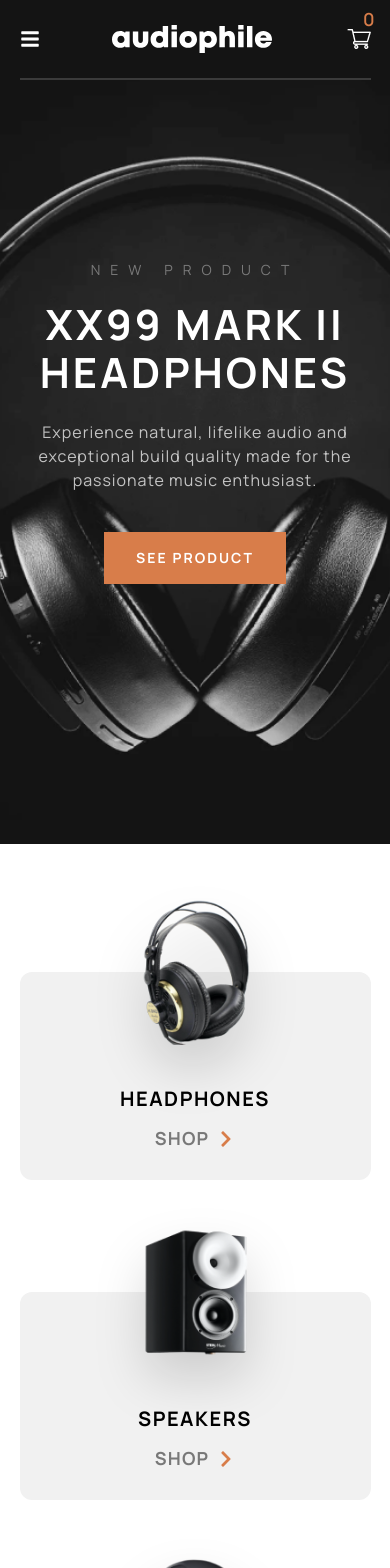
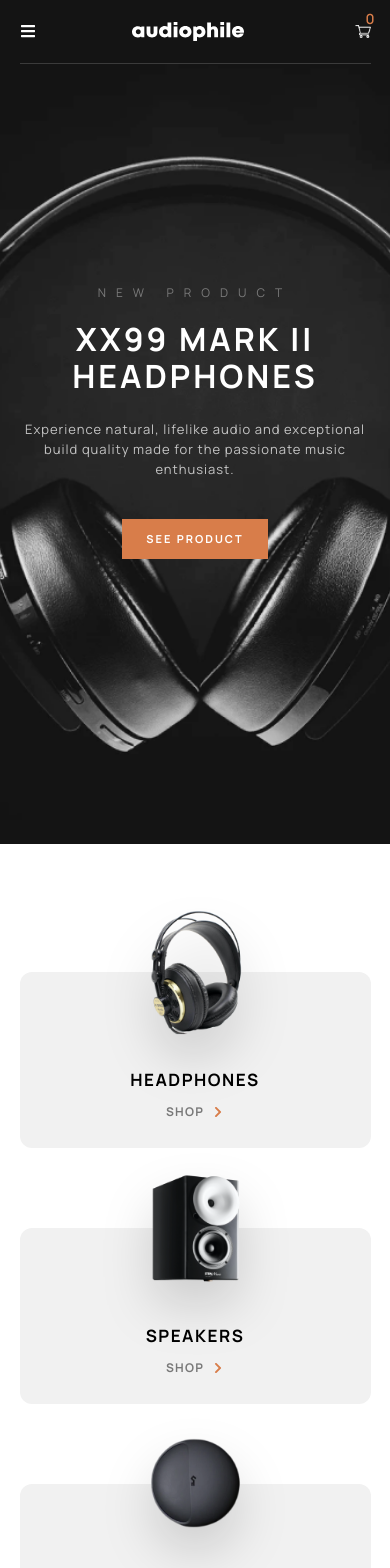
Before and after one commit to Mahmud1087/portfolio-projects, a React (Vite) app in the folder audiophile_ecommerce/: page / in a window 390 px wide. Shown: the top 1568 px of the page. Built offline with nearby package versions, Linux system fonts and the light colour scheme.

Commit message:
reduced the font sizes of the texts and some images on the home page for mobile screens

```diff
--- a/audiophile_ecommerce/src/components/AnimatedCircles.jsx
+++ b/audiophile_ecommerce/src/components/AnimatedCircles.jsx
@@ -1,7 +1,7 @@
 const AnimatedCircles = () => {
   return (
-    <div className='absolute -top-[10rem] -left-[9.5rem] sm:-left-48 lg:-top-8 lg:-left-32 -z-[5]'>
-      <section className='w-[40rem] h-[40rem] rounded-full border border-[#ffffff3d] flex items-center justify-center sm:w-[68rem] sm:h-[68rem] lg:w-[54rem] lg:h-[54rem]'>
+    <div className='absolute -top-[7.3rem] -left-[6.5rem] sm:-left-48 lg:-top-8 lg:-left-32 -z-[5]'>
+      <section className='w-[34rem] h-[34rem] rounded-full border border-[#ffffff3d] flex items-center justify-center sm:w-[68rem] sm:h-[68rem] lg:w-[54rem] lg:h-[54rem]'>
         <section className='w-[20rem] h-[20rem] rounded-full border border-[#ffffff3d] flex items-center justify-center sm:w-[34rem] sm:h-[34rem] lg:w-[31rem] lg:h-[31rem]'>
           <section className='w-[17.5rem] h-[17.5rem] rounded-full border border-[#ffffff3d] sm:w-[29rem] sm:h-[29rem] lg:w-[26rem] lg:h-[26rem]'></section>
         </section>
--- a/audiophile_ecommerce/src/components/Logo.jsx
+++ b/audiophile_ecommerce/src/components/Logo.jsx
@@ -2,7 +2,7 @@ import logo from '../assets/audiophile.svg';
 
 const Logo = () => {
   return (
-    <img src={logo} alt='audiophile logo' className='w-40 sm:w-48 lg:w-32' />
+    <img src={logo} alt='audiophile logo' className='w-28 sm:w-48 lg:w-32' />
   );
 };
 export default Logo;
--- a/audiophile_ecommerce/src/components/NavLinks.jsx
+++ b/audiophile_ecommerce/src/components/NavLinks.jsx
@@ -3,7 +3,7 @@ import { links } from '../data';
 
 const NavLinks = ({ Fsize, dir }) => {
   return (
-    <ul className={`flex items-center gap-10 ${dir}`}>
+    <ul className={`flex items-center gap-7 sm:gap-10 ${dir}`}>
       {links.map((list) => {
         const { id, text, url } = list;
         return (
--- a/audiophile_ecommerce/src/components/Navbar.jsx
+++ b/audiophile_ecommerce/src/components/Navbar.jsx
@@ -10,12 +10,12 @@ export default function Navbar() {
     useProductsContex();
 
   return (
-    <div className=' fixed top-0 left-0 z-50 w-full bg-[#141414] h-20 sm:h-28 lg:flex lg:items-center lg:justify-center lg:h-20 lg:relative'>
-      <section className='flex items-center justify-between h-[inherit] border-b-2 border-b-[#ffffff2a] container'>
-        <div className='flex items-center gap-[4.5rem] text-light-100 sm:gap-6 lg:gap-x-44'>
+    <div className=' fixed top-0 left-0 z-50 w-full bg-[#141414] h-16 sm:h-28 lg:flex lg:items-center lg:justify-center lg:h-20 lg:relative'>
+      <section className='flex items-center justify-between h-[inherit] border-b border-b-[#ffffff2a] container sm:border-b-2'>
+        <div className='flex items-center gap-[6rem] text-light-100 sm:gap-6 lg:gap-x-44'>
           <button
             onClick={toggleSideBar}
-            className='block btn text-xl sm:text-3xl lg:hidden'
+            className='block btn sm:text-3xl lg:hidden'
           >
             {isSideBarOpen ? <FaTimes /> : <FaBars />}
           </button>
@@ -27,8 +27,8 @@ export default function Navbar() {
           </div>
         </div>
         <button className='outline-none relative' onClick={toggleCart}>
-          <img src={cart} alt='cart image' className='w-6 sm:w-9 lg:w-5' />
-          <h1 className='absolute -top-6 -right-1 font-semibold text-lg text-orange-200 sm:text-3xl sm:-top-8 lg:text-sm lg:-top-4'>
+          <img src={cart} alt='cart image' className='w-4 sm:w-9 lg:w-5' />
+          <h1 className='absolute -top-4 -right-1 font-semibold text-sm text-orange-200 sm:text-3xl sm:-top-8 lg:text-sm lg:-top-4'>
             {cartItems}
           </h1>
         </button>
--- a/audiophile_ecommerce/src/components/SeeProductButton.jsx
+++ b/audiophile_ecommerce/src/components/SeeProductButton.jsx
@@ -4,7 +4,7 @@ const SeeProductButton = ({ classes, to }) => {
   return (
     <Link
       to={`/${to}`}
-      className={`text-sm tracking-[2px] w-fit transition-all delay-100 ${classes} font-bold px-8 py-4 sm:text-[1rem] sm:px-10 sm:py-5 lg:px-7 lg:py-3 lg:text-xs`}
+      className={`text-[11px] tracking-[2px] w-fit transition-all delay-100 ${classes} font-bold px-6 py-3 sm:text-[1rem] sm:px-10 sm:py-5 lg:px-7 lg:py-3 lg:text-xs`}
     >
       SEE PRODUCT
     </Link>
--- a/audiophile_ecommerce/src/components/ShopProducts.jsx
+++ b/audiophile_ecommerce/src/components/ShopProducts.jsx
@@ -7,19 +7,19 @@ export default function ShopProducts() {
   const { closeSidebar } = useProductsContex();
 
   return (
-    <div className='grid gap-3 gap-y-28 sm:gap-y-0 sm:grid-cols-3 lg:gap-9'>
+    <div className='grid gap-3 gap-y-20 sm:gap-y-0 sm:grid-cols-3 lg:gap-9'>
       {shop.map((item) => {
         const { id, img, url, text } = item;
         return (
-          <section key={id} className='flex flex-col h-52'>
+          <section key={id} className='flex flex-col h-44 sm:h-52'>
             <div className='relative w-full h-full bg-light-300 rounded-xl flex flex-col gap-3 justify-end items-center pb-7 lg:pb-6'>
-              <h4 className='text-xl tracking-[1.5px] font-bold lg:text-sm'>
+              <h4 className='text-[17px] tracking-[1.5px] font-bold lg:text-sm'>
                 {text.toUpperCase()}
               </h4>
               <Link
                 to={url}
                 onClick={closeSidebar}
-                className='flex items-center gap-2 text-[18px] lg:text-[11px]'
+                className='flex items-center gap-2 text-xs lg:text-[11px]'
               >
                 <p className='tracking-[1.2px] font-bold text-[#00000080] hover:text-orange-200 transition-all'>
                   SHOP
@@ -29,10 +29,9 @@ export default function ShopProducts() {
               <img
                 src={img}
                 alt={text}
-                className='absolute left-1/2 top-0 -translate-x-1/2 -translate-y-1/2 drop-shadow-2xl w-28'
+                className='absolute left-1/2 top-0 -translate-x-1/2 -translate-y-1/2 drop-shadow-2xl w-24 sm:w-28'
               />
             </div>
-            {/* <div className='bg-light-100 w-full h-1/2'></div> */}
           </section>
         );
       })}
--- a/audiophile_ecommerce/src/components/SubFooter.jsx
+++ b/audiophile_ecommerce/src/components/SubFooter.jsx
@@ -5,12 +5,12 @@ const SubFooter = () => {
   return (
     <div className='my-28 sm:my-32 lg:my-44 '>
       <div className='container flex flex-col-reverse rounded-md w-full lg:h-[30rem] lg:flex-row'>
-        <section className='flex flex-col gap-14 justify-center mt-16 text-center items-center sm:mt-24 lg:gap-8 lg:items-start lg:text-start lg:mt-0 lg:w-1/2'>
-          <h1 className='text-[2rem] font-bold leading-[2.5rem] tracking-[2px] sm:leading-[3.2rem] sm:text-5xl lg:text-4xl lg:leading-10'>
+        <section className='flex flex-col gap-8 justify-center mt-10 text-center items-center sm:gap-14 sm:mt-24 lg:gap-8 lg:items-start lg:text-start lg:mt-0 lg:w-1/2'>
+          <h1 className='text-[1.6rem] font-bold leading-[2rem] tracking-[2px] sm:leading-[3.2rem] sm:text-5xl lg:text-4xl lg:leading-10'>
             BRINGING YOU THE <br className='hidden lg:block' />
             <span className='text-orange-200'>BEST </span>AUDIO GEAR
           </h1>
-          <p className='text-[#00000077] leading-9 text-lg w-full font-bold sm:w-[85%] sm:font-normal sm:text-2xl lg:font-semibold lg:leading-6 lg:text-sm'>
+          <p className='text-[#00000077] leading-6 px-3 text-sm w-full font-semibold sm:w-[85%] sm:px-0 sm:font-normal sm:text-2xl sm:leading-9 lg:font-semibold lg:leading-6 lg:text-sm'>
             Located at the heart of New York City, Audiophile is the premier
             store for high end headphones, earphones, speakers, and audio
             accessories. We have a large showroom and luxury demonstration rooms
--- a/audiophile_ecommerce/src/components/home page/Hero.jsx
+++ b/audiophile_ecommerce/src/components/home page/Hero.jsx
@@ -15,14 +15,14 @@ export default function Hero() {
       </div>
       <aside className='relative container flex w-full'>
         <section className='hero_height w-full flex flex-col justify-center items-center text-center text-light-100 lg:items-start lg:text-start lg:w-2/5'>
-          <h3 className='text-[#ffffff62] text-sm tracking-[10px] mb-5 sm:mb-7 sm:text-2xl lg:mb-5 lg:text-xs'>
+          <h3 className='text-[#ffffff62] text-xs tracking-[10px] mb-5 sm:mb-7 sm:text-2xl lg:mb-5 lg:text-xs'>
             NEW PRODUCT
           </h3>
-          <h1 className='text-[2.6rem] tracking-[3px] font-bold leading-[3rem] mb-6 sm:mb-10 sm:leading-[5rem] sm:text-7xl lg:mb-6 lg:leading-[3.3rem] lg:text-[2.9rem]'>
+          <h1 className='text-[2rem] tracking-[3px] font-bold leading-[2.3rem] mb-6 sm:mb-10 sm:leading-[5rem] sm:text-7xl lg:mb-6 lg:leading-[3.3rem] lg:text-[2.9rem]'>
             XX99 MARK II <br />
             HEADPHONES
           </h1>
-          <p className='text-[16px] text-[#ffffffb9] tracking-[1px] mb-10 leading-6 sm:mb-16 sm:leading-9 sm:text-[1.4rem] lg:mb-7 lg:leading-[25px] lg:text-[12.5px]'>
+          <p className='text-[13px] text-[#ffffffb9] tracking-[1px] mb-10 leading-5 sm:mb-16 sm:leading-9 sm:text-[1.4rem] lg:mb-7 lg:leading-[25px] lg:text-[12.5px]'>
             Experience natural, lifelike audio and exceptional{' '}
             <br className='hidden sm:block' /> build quality made for the
             passionate music <br className='hidden sm:block' /> enthusiast.
--- a/audiophile_ecommerce/src/components/home page/YX1Earphones.jsx
+++ b/audiophile_ecommerce/src/components/home page/YX1Earphones.jsx
@@ -19,7 +19,7 @@ const YX1Earphones = () => {
       </section>
       <section className='w-full rounded-lg h-[18rem] bg-light-300 flex items-center pl-8 sm:w-1/2 lg:pl-24'>
         <div className='flex flex-col justify-center gap-8 sm:gap-12 lg:gap-6'>
-          <h1 className='text-3xl font-bold tracking-[1px] text-center sm:text-[2rem] lg:text-start lg:text-2xl'>
+          <h1 className='text-2xl font-bold tracking-[1px] text-center sm:text-[2rem] lg:text-start lg:text-2xl'>
             YX1 EARPHONES
           </h1>
           <SeeProductButton
--- a/audiophile_ecommerce/src/components/home page/ZX7Speaker.jsx
+++ b/audiophile_ecommerce/src/components/home page/ZX7Speaker.jsx
@@ -23,7 +23,7 @@ const ZX7Speaker = () => {
           className='w-full h-full object-contain rounded-[inherit] lg:hidden'
         />
         <div className='absolute left-0 top-0 h-full w-full z-10 flex flex-col gap-8 justify-center pl-6 sm:gap-12 sm:pl-12 lg:gap-6 lg:pl-24 lg:w-2/5'>
-          <h1 className='text-3xl font-bold tracking-[1px] sm:text-4xl lg:text-2xl'>
+          <h1 className='text-2xl font-bold tracking-[1px] sm:text-4xl lg:text-2xl'>
             ZX7 SPEAKER
           </h1>
           <SeeProductButton
```
Also changed, not shown: audiophile_ecommerce/src/components/Footer.jsx (+5 -5 lines), audiophile_ecommerce/src/components/home page/ZX9Speaker.jsx (+4 -4 lines).
